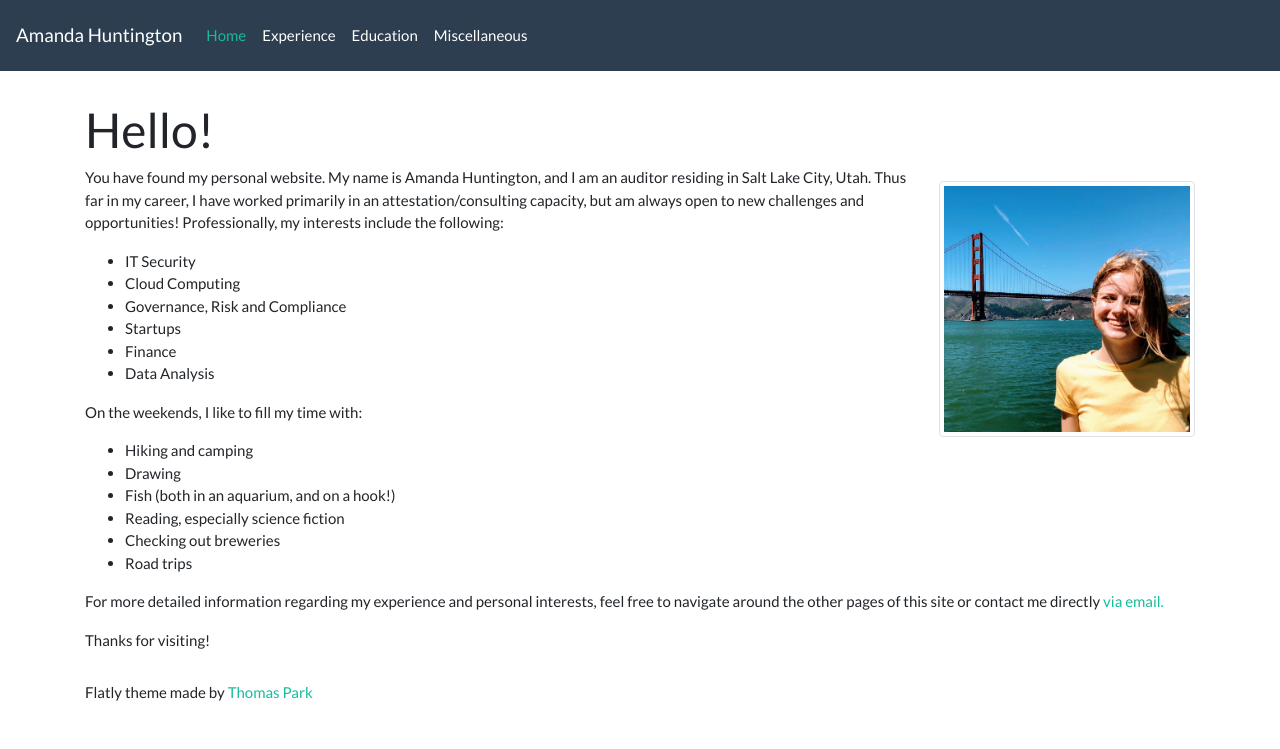
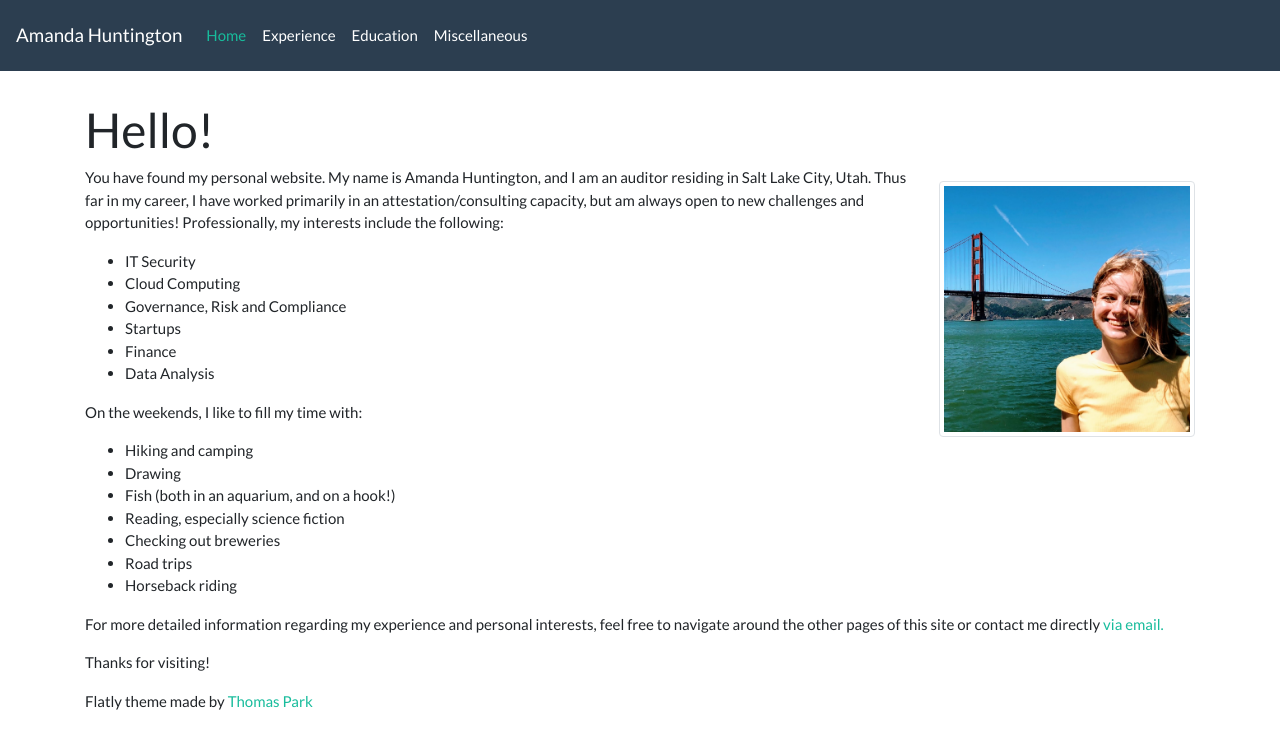
Before and after one commit to anhuntington/anhuntington.github.io, a Jekyll site: the page built from index.html, in a window 1280 px wide. Shown: the top 749 px of the page. Built offline with Jekyll 4.4.1, drawn with Linux system fonts in a browser that asks for light colours.

Commit message:
Update index.html

```diff
--- a/index.html
+++ b/index.html
@@ -32,6 +32,7 @@ order: 1
     <li >Reading, especially science fiction</li>
     <li >Checking out breweries</li>
     <li >Road trips</li>
+    <li >Horseback riding</li>
   </ul>
 
   <p>
```
